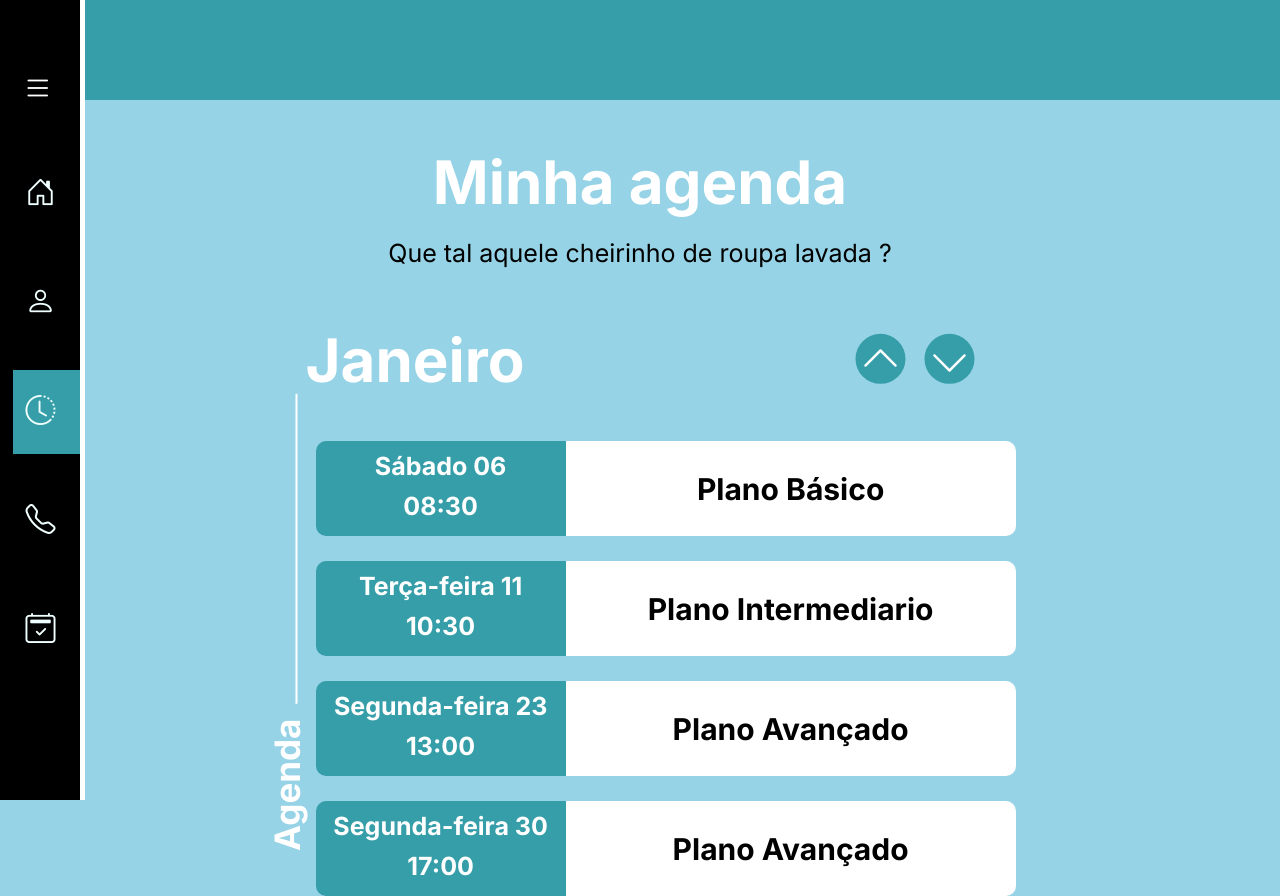
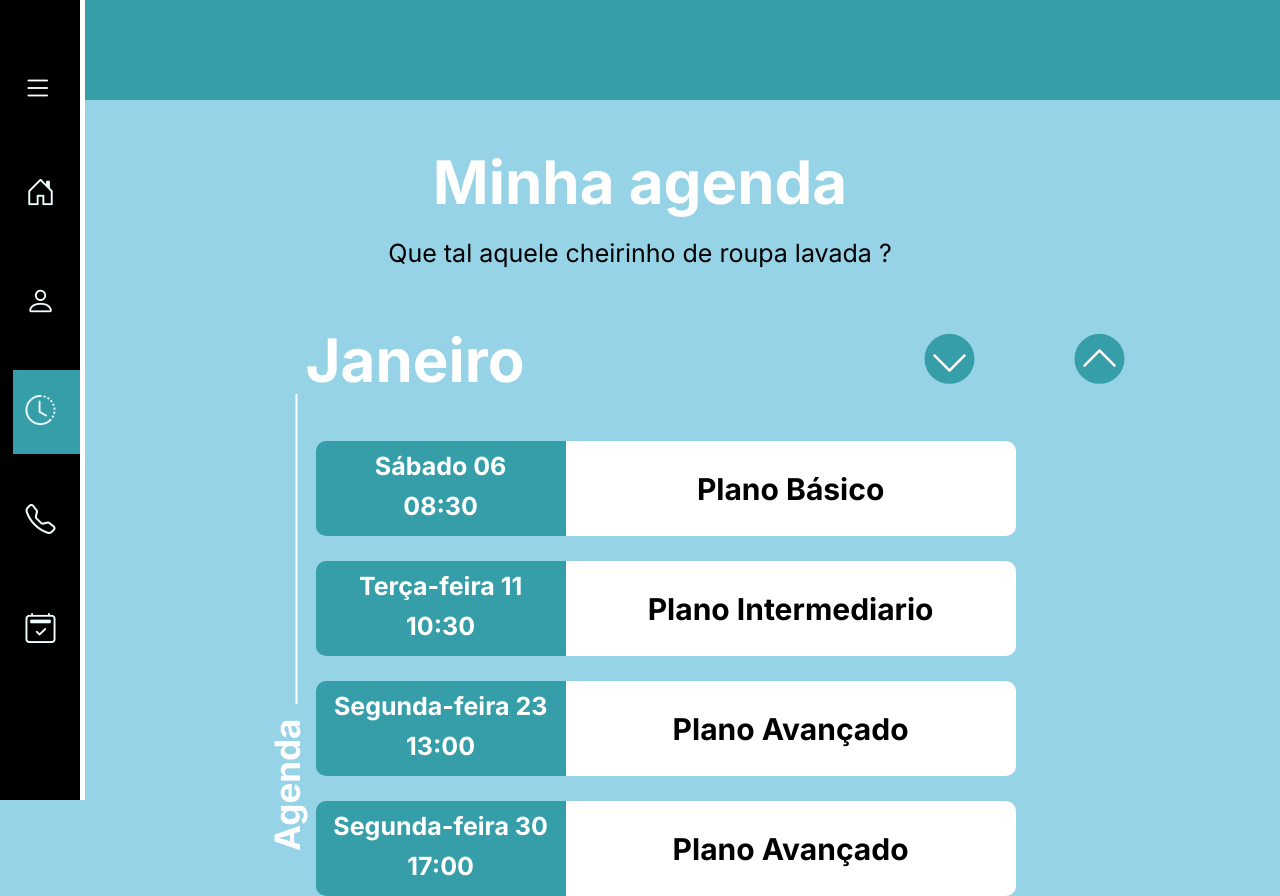
Before and after one commit to jpvassoler/All-Clean-II, a plain HTML site: page historico.html in a window 1280 px wide. Drawn offline with nearby package versions, Linux system fonts and the light colour scheme.

Commit message:
Update historico.html

```diff
--- a/historico.html
+++ b/historico.html
@@ -74,11 +74,13 @@
     <div class="janeiro">
         <div class="mes-seta">
             <h1>Janeiro</h1>
+            <div class="fundo-btn">
                 <div class="arrow-cima">
                     <i class="bi bi-chevron-up"></i>
                 </div>
                 <div class="arrow-baixo">
                     <i class="bi bi-chevron-down"></i>
+                </div>
             </div>
             <div class="linha"></div>
             <div id="agenda"><b>Agenda</b></div>
```
Lines whose indentation alone changed are shown as unchanged.
